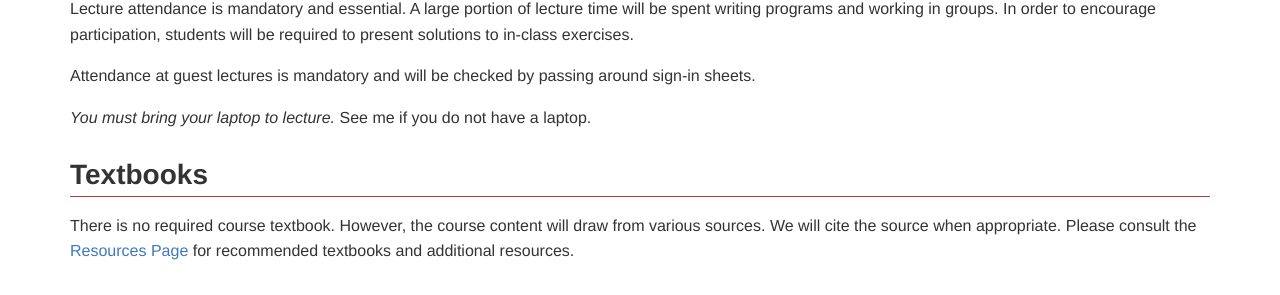
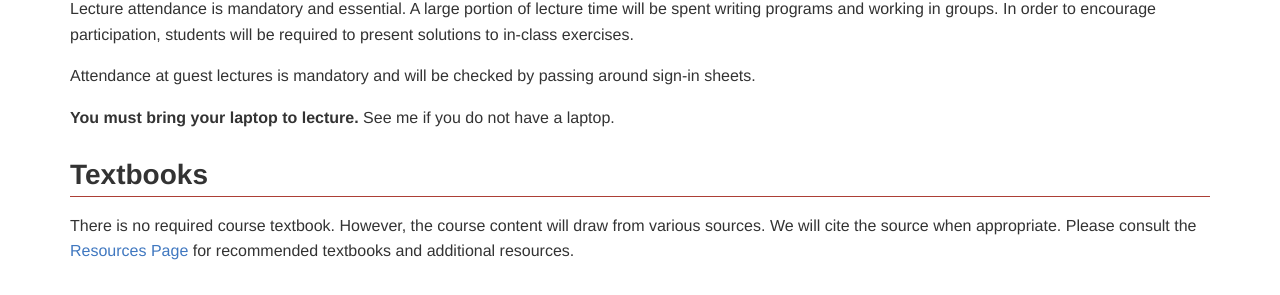
Before and after one commit to xuwd11/cs207_Weidong_Xu, a Jekyll site: the page built from syllabus.md, in a window 1280 px wide. Shown: the part 1076-1371 px from the top of the page. Built offline with Jekyll 4.4.1, drawn with Linux system fonts in a browser that asks for light colours; nearby versions of some CDN libraries.

```diff
--- a/syllabus.md
+++ b/syllabus.md
@@ -51,7 +51,7 @@ exercises.
 
 Attendance at guest lectures is mandatory and will be checked by passing around sign-in sheets.
 
-*You must bring your laptop to lecture.*  See me if you do not have a laptop.
+**You must bring your laptop to lecture.**  See me if you do not have a laptop.
 
 ## Textbooks
 
```
